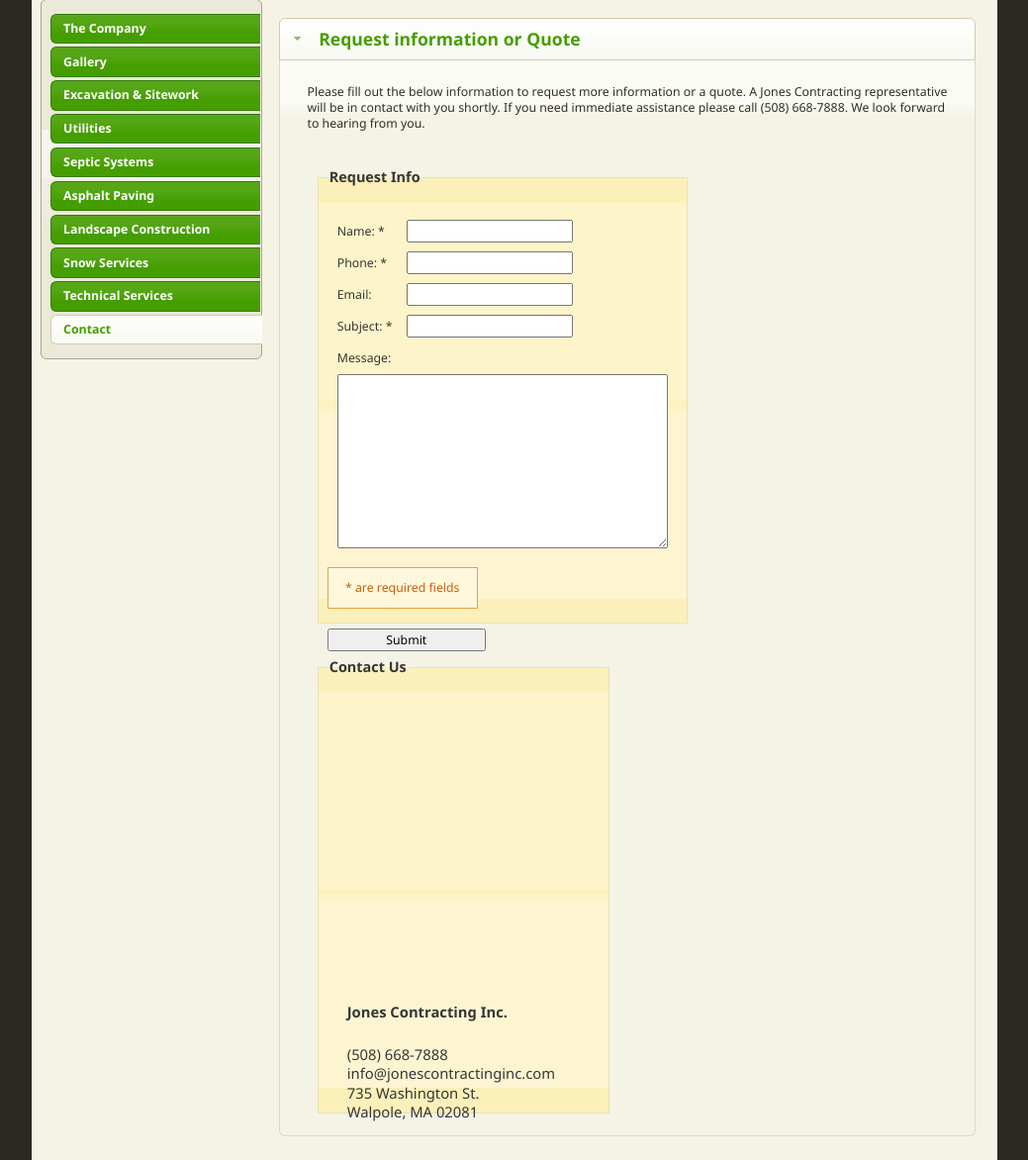
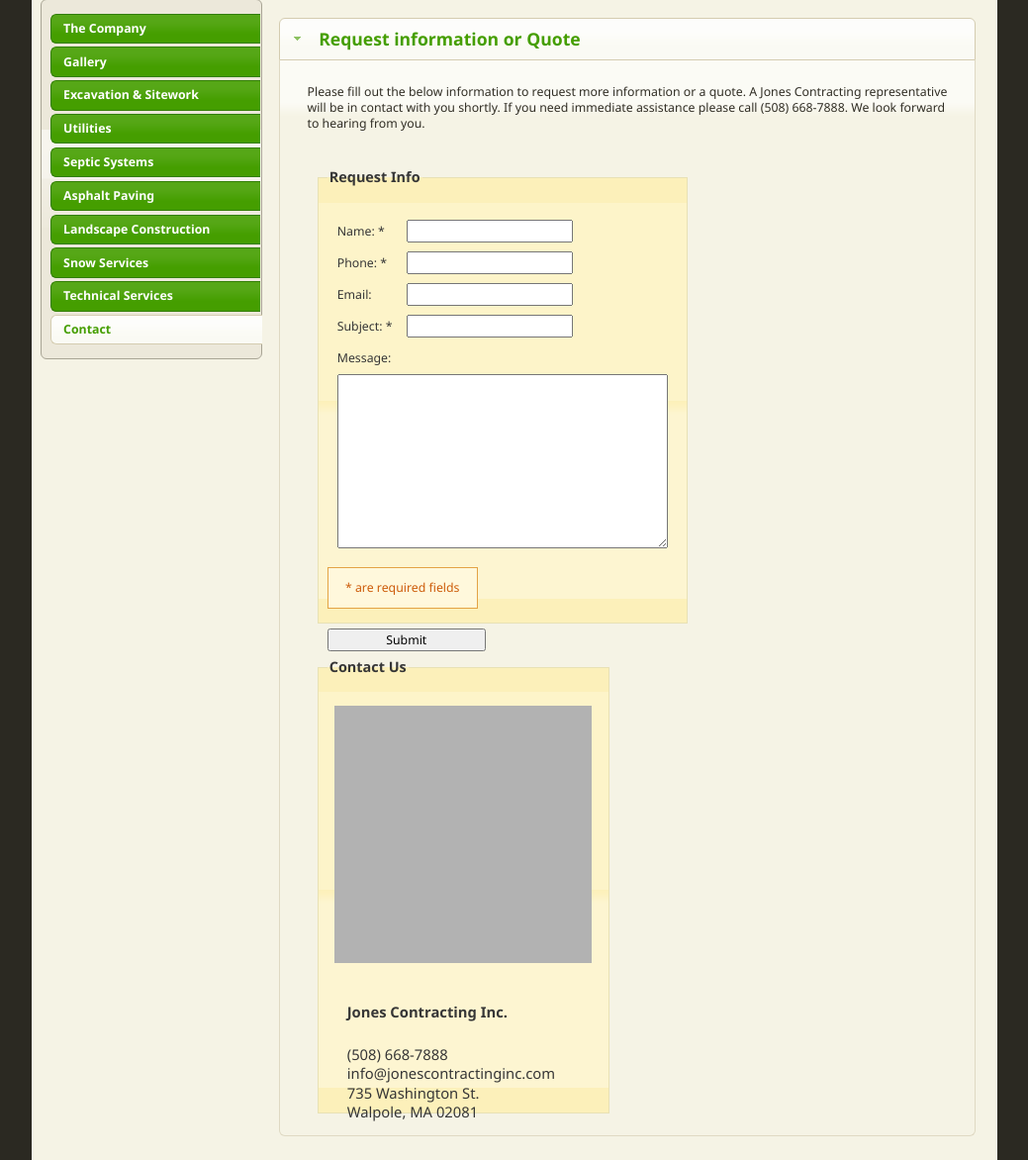
Before and after one commit to rtice3/jsite, a PHP site: page / in a window 1280 px wide, after a click on "Contact". Shown: the part 167-1339 px from the top of the page at 99% size, without its empty margins (120-1159 px from the left). Run offline with PHP 8.4, Linux system fonts and the light colour scheme; a map, chart or similar area stays blank; some libraries are stand-ins or nearby versions.

Commit message:
Added background to map just in case it doesn't load.

```diff
--- a/css/base.css
+++ b/css/base.css
@@ -274,6 +274,7 @@ a.captionOrange:hover {
 #map-canvas {
     width: 260px;
     height: 260px;
+    background-color: #B2B2B2;
     margin-left: auto;
     margin-right: auto;
     margin-bottom: 20px;
```
